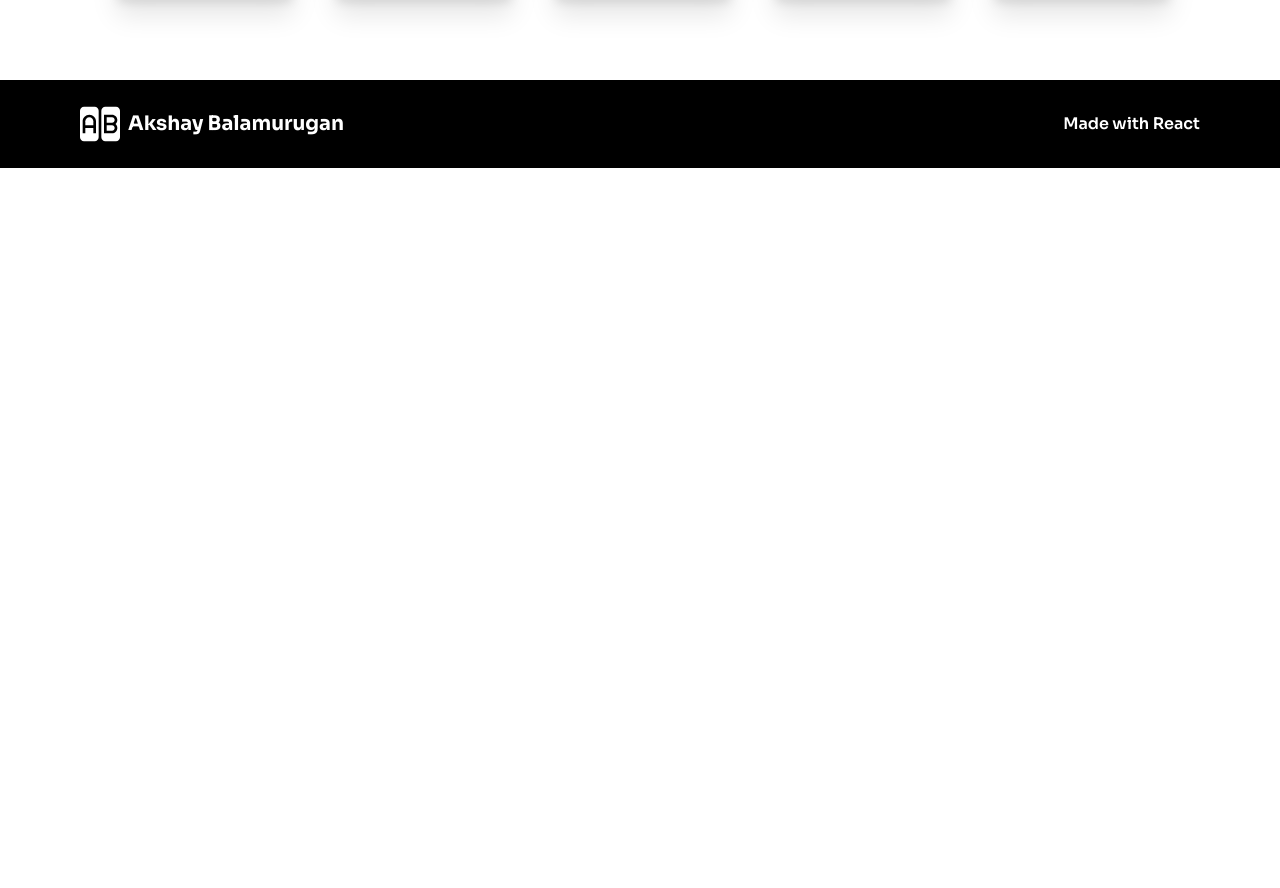
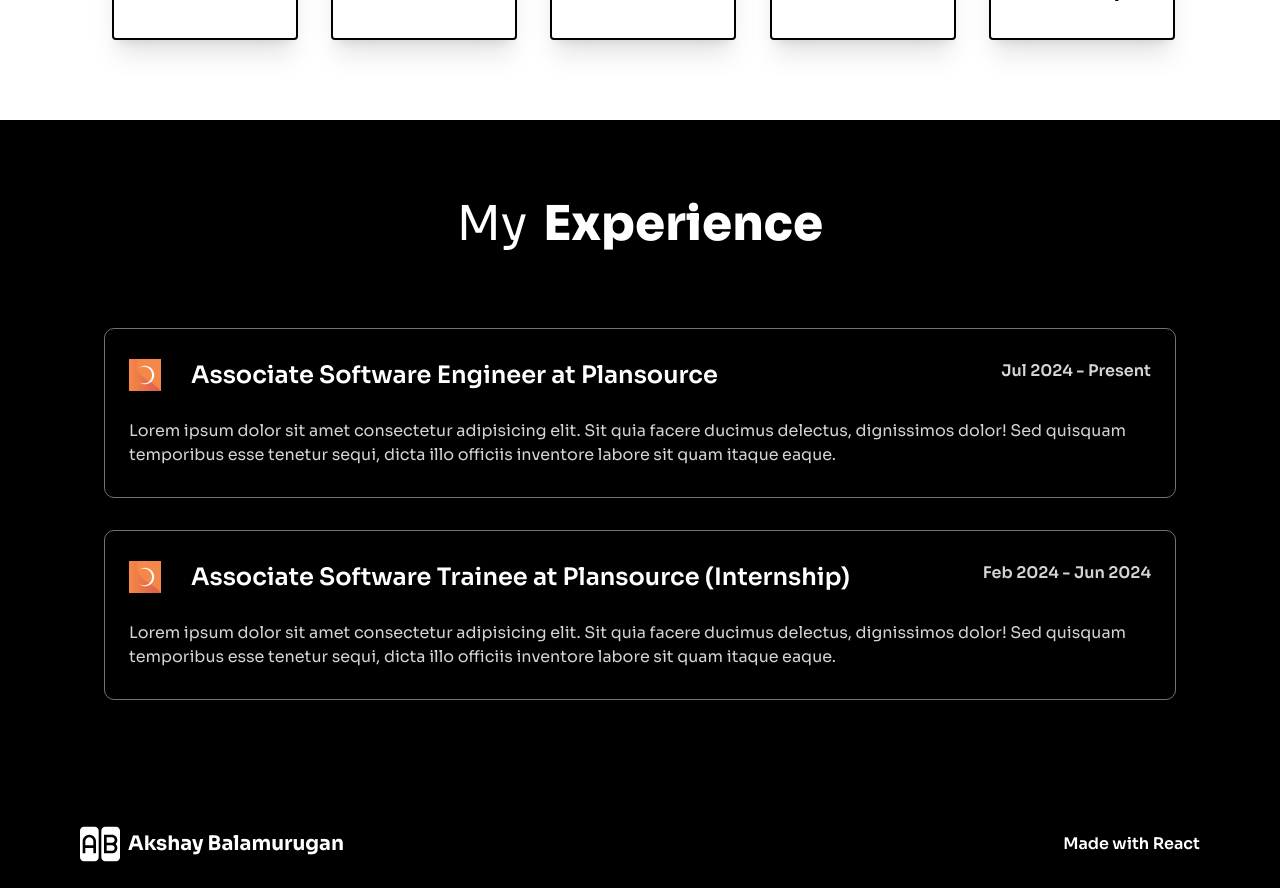
Before and after one commit to AKSHAY-1505/ReactPortfolioWebsite, a React (Vite) app: page / in a window 1280 px wide. Shown: the part 1320-2208 px from the top of the page. Before the commit the page ends 1488 px from the top, so only its background shows below. Built offline with nearby package versions, Linux system fonts and the light colour scheme.

Commit message:
complete experience section.

```diff
--- a/src/App.jsx
+++ b/src/App.jsx
@@ -2,6 +2,7 @@ import Footer from './sections/footer'
 import Header from './sections/header'
 import Skills from './sections/skills'
 import Hero from './sections/hero'
+import Experience from './sections/experience'
 
 function App() {
 
@@ -10,6 +11,7 @@ function App() {
       <Header />
       <Hero />
       <Skills />
+      <Experience />
       <Footer />
     </>
   )
--- /dev/null
+++ b/src/components/experience_card.jsx
@@ -0,0 +1,18 @@
+import React from "react";
+
+function ExperienceCard({ company_logo, designation, time_period, children }) {
+  return (
+    <div className="flex flex-col gap-7 border border-zinc-500 rounded-[10px] px-6 py-[30px]">
+      <div className="flex justify-between">
+        <div className="flex gap-[30px]">
+          <img src={company_logo} className="h-8 w-8" />
+          <p className="text-white text-2xl font-semibold">{designation}</p>
+        </div>
+        <p className="text-zinc-300 text-base font-semibold">{time_period}</p>
+      </div>
+      <p className="text-zinc-300 text-base">{children}</p>
+    </div>
+  );
+}
+
+export default ExperienceCard;
--- a/src/components/thin_and_thick_title.jsx
+++ b/src/components/thin_and_thick_title.jsx
@@ -1,10 +1,10 @@
 import React from 'react'
 
-function ThinAndThickTitle({ thin, thick}) {
+function ThinAndThickTitle({ thin, thick, invert = false}) {
   return (
     <div className='flex items-center gap-4'>
-        <p className="text-5xl">{thin}</p>
-        <p className="text-5xl font-extrabold">{thick}</p>
+        <p className={`text-5xl ${invert && 'text-white'}`}>{thin}</p>
+        <p className={`text-5xl font-extrabold ${invert && 'text-white'}`}>{thick}</p>
     </div>
   )
 }
--- /dev/null
+++ b/src/sections/experience.jsx
@@ -0,0 +1,40 @@
+import React from "react";
+import ThinAndThickTitle from "../components/thin_and_thick_title";
+import ExperienceCard from "../components/experience_card";
+import PlansourceLogo from "../assets/plansource_logo.jpeg";
+
+function Experience() {
+  return (
+    <div className="bg-black">
+      <div className="section flex flex-col gap-5 items-center justify-center">
+        <div className="flex items-center justify-center py-5">
+          <ThinAndThickTitle thin="My" thick="Experience" invert />
+        </div>
+        <div className="flex flex-col items-center justify-center gap-8 px-6 py-10 ">
+          <ExperienceCard
+            company_logo={PlansourceLogo}
+            designation="Associate Software Engineer at Plansource"
+            time_period="Jul 2024 - Present"
+          >
+            Lorem ipsum dolor sit amet consectetur adipisicing elit. Sit quia
+            facere ducimus delectus, dignissimos dolor! Sed quisquam temporibus
+            esse tenetur sequi, dicta illo officiis inventore labore sit quam
+            itaque eaque.
+          </ExperienceCard>
+          <ExperienceCard
+            company_logo={PlansourceLogo}
+            designation="Associate Software Trainee at Plansource (Internship)"
+            time_period="Feb 2024 - Jun 2024"
+          >
+            Lorem ipsum dolor sit amet consectetur adipisicing elit. Sit quia
+            facere ducimus delectus, dignissimos dolor! Sed quisquam temporibus
+            esse tenetur sequi, dicta illo officiis inventore labore sit quam
+            itaque eaque.
+          </ExperienceCard>
+        </div>
+      </div>
+    </div>
+  );
+}
+
+export default Experience;
--- a/src/sections/skills.jsx
+++ b/src/sections/skills.jsx
@@ -18,7 +18,7 @@ function Skills() {
   return (
     <div className='section'>
         <div className="flex flex-col px-8 gap-5">
-            <div className="flex items-center justify-center">
+            <div className="flex py-5 items-center justify-center">
                 <ThinAndThickTitle thin="My" thick="Skills" />
             </div>
             <div className="grid grid-cols-2 lg:grid-cols-5 justify-between gap-10 py-5">
```
Also changed, not shown: src/assets/plansource_logo.jpeg (added).
